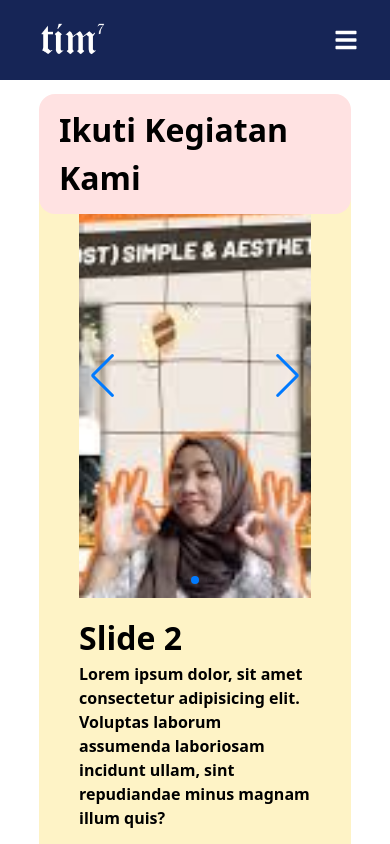
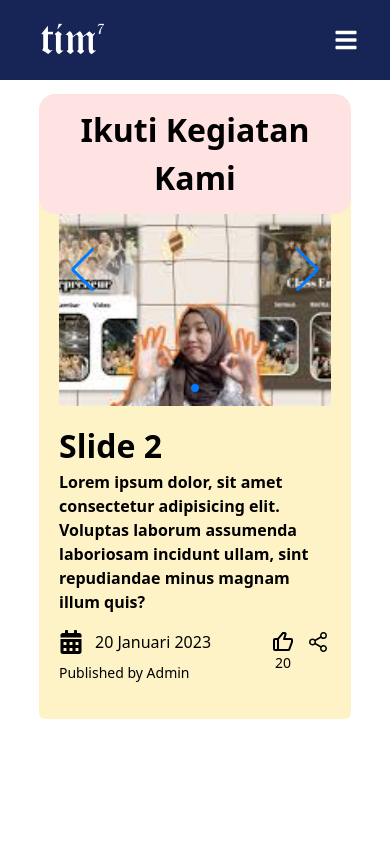
Before and after one commit to Nakim526/tim-7, a Next.js app: page / in a window 390 px wide. Shown: the top 844 px of the page. Built offline with nearby package versions, Linux system fonts and the light colour scheme.

Commit message:
first commit

```diff
--- a/src/components/layouts/PageView.js
+++ b/src/components/layouts/PageView.js
@@ -17,9 +17,9 @@ export default function PageView({ children }) {
 
   return (
     <div className="flex flex-col items-center">
-      <div className="relative h-max w-[80%] p-10 m-16 bg-amber-100 rounded-md">
+      <div className="relative h-max w-[80%] md:p-10 p-5 m-16 bg-amber-100 rounded-md">
         <div className="absolute -top-5 left-0 right-0 z-5 flex justify-center">
-          <h1 className=" bg-red-100 px-5 py-3 rounded-2xl">
+          <h1 className=" bg-red-100 px-5 py-3 rounded-2xl text-center">
             Ikuti Kegiatan Kami
           </h1>
         </div>
@@ -33,7 +33,7 @@ export default function PageView({ children }) {
             autoplay={{ delay: 5000, disableOnInteraction: false }}
             slidesPerView={1}
             controller={{ control: controlledSwiper }}
-            className="md:h-[calc(100vh-200px)] h-[calc(100vh-400px)] w-full"
+            className="md:h-[calc(100vh-200px)] aspect-square w-full"
           >
             <SwiperSlide>
               <img
```
